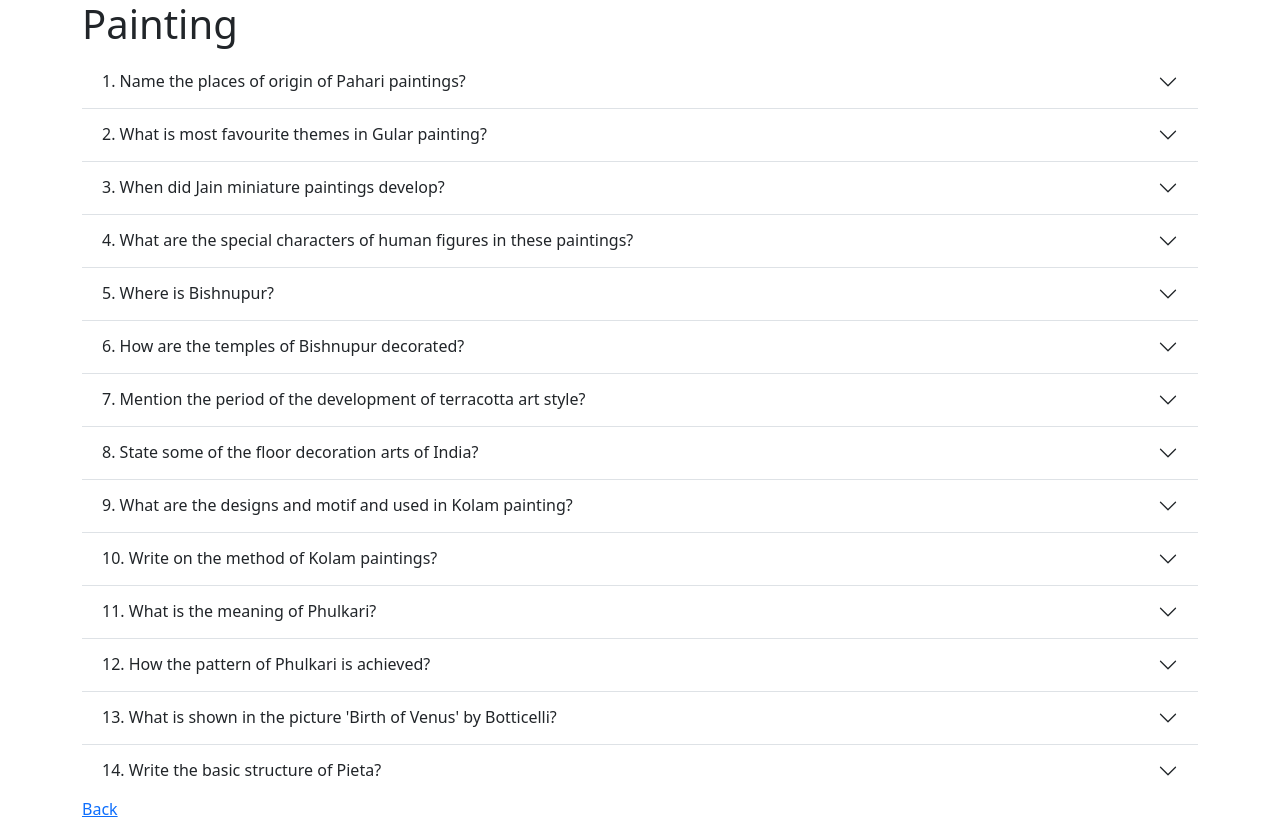
After one commit to srsbandaru/djangopractice, a Django app: page /painting/exam-QA in a window 1280 px wide. The commit adds this page. Run offline with Django 4.2, Linux system fonts and the light colour scheme.

Commit message:
Painting
Created a Exam QA file in Painting folder

```diff
--- a/sample_site/sample/templates/main.html
+++ b/sample_site/sample/templates/main.html
@@ -20,4 +20,8 @@
     <ul>
         <li><a href="hs/orange-squash">Orange Squash</a></li>
     </ul>
+    <h1>Painting</h1>
+    <ul>
+        <li><a href="painting/exam-QA">Exam-QA</a></li>
+    </ul>
 {% endblock %}
--- /dev/null
+++ b/sample_site/sample/templates/painting/exam-QA.html
@@ -0,0 +1,152 @@
+{% extends "master.html" %}
+
+{% block title %}
+    Exam-QA
+{% endblock %}
+
+{% block content %}
+    <h1>Painting</h1>
+        <div class="accordion accordion-flush" id="accordionFlushExample">
+  <div class="accordion-item">
+    <h2 class="accordion-header">
+      <button class="accordion-button collapsed" type="button" data-bs-toggle="collapse" data-bs-target="#flush-collapseOne" aria-expanded="false" aria-controls="flush-collapseOne">
+        1. Name the places of origin of Pahari paintings?
+      </button>
+    </h2>
+    <div id="flush-collapseOne" class="accordion-collapse collapse" data-bs-parent="#accordionFlushExample">
+      <div class="accordion-body">The places of origin of Pahari painting is Gular.</div>
+    </div>
+  </div>
+  <div class="accordion-item">
+    <h2 class="accordion-header">
+      <button class="accordion-button collapsed" type="button" data-bs-toggle="collapse" data-bs-target="#flush-collapseTwo" aria-expanded="false" aria-controls="flush-collapseTwo">
+        2. What is most favourite themes in Gular painting?
+      </button>
+    </h2>
+    <div id="flush-collapseTwo" class="accordion-collapse collapse" data-bs-parent="#accordionFlushExample">
+      <div class="accordion-body">The most favourite themes of Gular paintings are Radhe, Krishna story's of Mahabharata and Ramayana.</div>
+    </div>
+  </div>
+  <div class="accordion-item">
+    <h2 class="accordion-header">
+      <button class="accordion-button collapsed" type="button" data-bs-toggle="collapse" data-bs-target="#flush-collapseThree" aria-expanded="false" aria-controls="flush-collapseThree">
+        3. When did Jain miniature paintings develop?
+      </button>
+    </h2>
+    <div id="flush-collapseThree" class="accordion-collapse collapse" data-bs-parent="#accordionFlushExample">
+      <div class="accordion-body">7th century and again between 10th century to 15th century</div>
+    </div>
+  </div>
+  <div class="accordion-item">
+    <h2 class="accordion-header">
+      <button class="accordion-button collapsed" type="button" data-bs-toggle="collapse" data-bs-target="#flush-collapseFour" aria-expanded="false" aria-controls="flush-collapseFour">
+        4. What are the special characters of human figures in these paintings?
+      </button>
+    </h2>
+    <div id="flush-collapseFour" class="accordion-collapse collapse" data-bs-parent="#accordionFlushExample">
+      <div class="accordion-body">Eyes in outline on face</div>
+    </div>
+  </div>
+  <div class="accordion-item">
+    <h2 class="accordion-header">
+      <button class="accordion-button collapsed" type="button" data-bs-toggle="collapse" data-bs-target="#flush-collapseFive" aria-expanded="false" aria-controls="flush-collapseFive">
+        5. Where is Bishnupur?
+      </button>
+    </h2>
+    <div id="flush-collapseFive" class="accordion-collapse collapse" data-bs-parent="#accordionFlushExample">
+      <div class="accordion-body">Bishnupur is a small town in West Bengal</div>
+    </div>
+  </div>
+  <div class="accordion-item">
+    <h2 class="accordion-header">
+      <button class="accordion-button collapsed" type="button" data-bs-toggle="collapse" data-bs-target="#flush-collapseSix" aria-expanded="false" aria-controls="flush-collapseSix">
+        6. How are the temples of Bishnupur decorated?
+      </button>
+    </h2>
+    <div id="flush-collapseSix" class="accordion-collapse collapse" data-bs-parent="#accordionFlushExample">
+      <div class="accordion-body">The temples of Bishnupur decorated with Terracotta tiles</div>
+    </div>
+  </div>
+  <div class="accordion-item">
+    <h2 class="accordion-header">
+      <button class="accordion-button collapsed" type="button" data-bs-toggle="collapse" data-bs-target="#flush-collapseSeven" aria-expanded="false" aria-controls="flush-collapseSeven">
+        7. Mention the period of the development of terracotta art style?
+      </button>
+    </h2>
+    <div id="flush-collapseSeven" class="accordion-collapse collapse" data-bs-parent="#accordionFlushExample">
+      <div class="accordion-body">17th century and 18th century</div>
+    </div>
+  </div>
+  <div class="accordion-item">
+    <h2 class="accordion-header">
+      <button class="accordion-button collapsed" type="button" data-bs-toggle="collapse" data-bs-target="#flush-collapseEight" aria-expanded="false" aria-controls="flush-collapseEight">
+        8. State some of the floor decoration arts of India?
+      </button>
+    </h2>
+    <div id="flush-collapseEight" class="accordion-collapse collapse" data-bs-parent="#accordionFlushExample">
+      <div class="accordion-body">Alpona, Rangoli, Kolam</div>
+    </div>
+  </div>
+  <div class="accordion-item">
+    <h2 class="accordion-header">
+      <button class="accordion-button collapsed" type="button" data-bs-toggle="collapse" data-bs-target="#flush-collapseNine" aria-expanded="false" aria-controls="flush-collapseNine">
+        9. What are the designs and motif and used in Kolam painting?
+      </button>
+    </h2>
+    <div id="flush-collapseNine" class="accordion-collapse collapse" data-bs-parent="#accordionFlushExample">
+      <div class="accordion-body">Geometrical and floral forms</div>
+    </div>
+  </div>
+  <div class="accordion-item">
+    <h2 class="accordion-header">
+      <button class="accordion-button collapsed" type="button" data-bs-toggle="collapse" data-bs-target="#flush-collapseTen" aria-expanded="false" aria-controls="flush-collapseTen">
+        10. Write on the method of Kolam paintings?
+      </button>
+    </h2>
+    <div id="flush-collapseTen" class="accordion-collapse collapse" data-bs-parent="#accordionFlushExample">
+      <div class="accordion-body">Rice flour and colours</div>
+    </div>
+  </div>
+  <div class="accordion-item">
+    <h2 class="accordion-header">
+      <button class="accordion-button collapsed" type="button" data-bs-toggle="collapse" data-bs-target="#flush-collapseEleven" aria-expanded="false" aria-controls="flush-collapseEleven">
+        11. What is the meaning of Phulkari?
+      </button>
+    </h2>
+    <div id="flush-collapseEleven" class="accordion-collapse collapse" data-bs-parent="#accordionFlushExample">
+      <div class="accordion-body">Flower work</div>
+    </div>
+  </div>
+  <div class="accordion-item">
+    <h2 class="accordion-header">
+      <button class="accordion-button collapsed" type="button" data-bs-toggle="collapse" data-bs-target="#flush-collapseTwelve" aria-expanded="false" aria-controls="flush-collapseTwelve">
+        12. How the pattern of Phulkari is achieved?
+      </button>
+    </h2>
+    <div id="flush-collapseTwelve" class="accordion-collapse collapse" data-bs-parent="#accordionFlushExample">
+      <div class="accordion-body">Combination of vertical and horizontal stiches.</div>
+    </div>
+  </div>
+  <div class="accordion-item">
+    <h2 class="accordion-header">
+      <button class="accordion-button collapsed" type="button" data-bs-toggle="collapse" data-bs-target="#flush-collapseThirteen" aria-expanded="false" aria-controls="flush-collapseThirteen">
+        13. What is shown in the picture 'Birth of Venus' by Botticelli?
+      </button>
+    </h2>
+    <div id="flush-collapseThirteen" class="accordion-collapse collapse" data-bs-parent="#accordionFlushExample">
+      <div class="accordion-body">Venus emerging from the water on shell</div>
+    </div>
+  </div>
+  <div class="accordion-item">
+    <h2 class="accordion-header">
+      <button class="accordion-button collapsed" type="button" data-bs-toggle="collapse" data-bs-target="#flush-collapseFourteen" aria-expanded="false" aria-controls="flush-collapseFourteen">
+        14. Write the basic structure of Pieta?
+      </button>
+    </h2>
+    <div id="flush-collapseFourteen" class="accordion-collapse collapse" data-bs-parent="#accordionFlushExample">
+      <div class="accordion-body">Pyramidal</div>
+    </div>
+  </div>
+</div>
+<a href="/">Back</a>
+{% endblock %}
--- a/sample_site/sample/urls.py
+++ b/sample_site/sample/urls.py
@@ -9,5 +9,7 @@ urlpatterns = [
     path('eng/worksheet-1', views.engWorksheet1, name = "engWorksheet1"),
     path('eng/worksheet-13', views.engWorksheet13, name = "engWorksheet13"),
     path('eng/grammar', views.engGrammar, name = "engGrammar"),
-    path('hs/orange-squash', views.OrangeSquash, name = "OrangeSquash")
+    path('hs/orange-squash', views.OrangeSquash, name = "OrangeSquash"),
+    path('bc/revision', views.revision, name = "revision"),
+    path('painting/exam-QA', views.exam, name = "exam")
 ]
--- a/sample_site/sample/views.py
+++ b/sample_site/sample/views.py
@@ -55,3 +55,13 @@ def engGrammar(request):
 def OrangeSquash(request):
     template = loader.get_template("hs/orange-squash.html")
     return HttpResponse(template.render())
+
+# Basic Computing revision
+def revision(request):
+    template = loader.get_template("bc/revision.html")
+    return HttpResponse(template.render())
+
+# Painting Exam-QA
+def exam(request):
+    template = loader.get_template("painting/exam-QA.html")
+    return HttpResponse(template.render())
```
Also changed, not shown: sample_site/sample/templates/bc/revision.html (added, +21 -0 lines).
